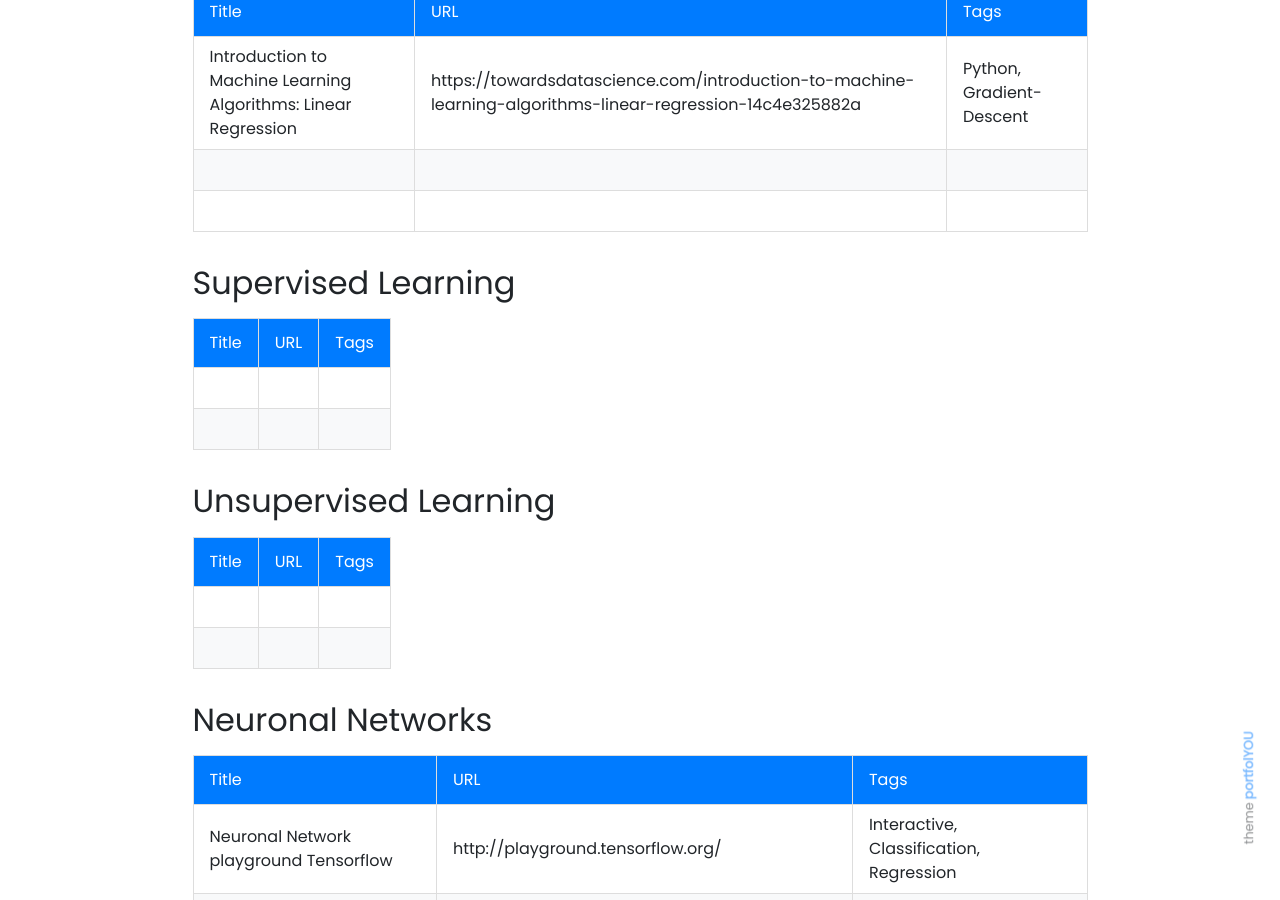
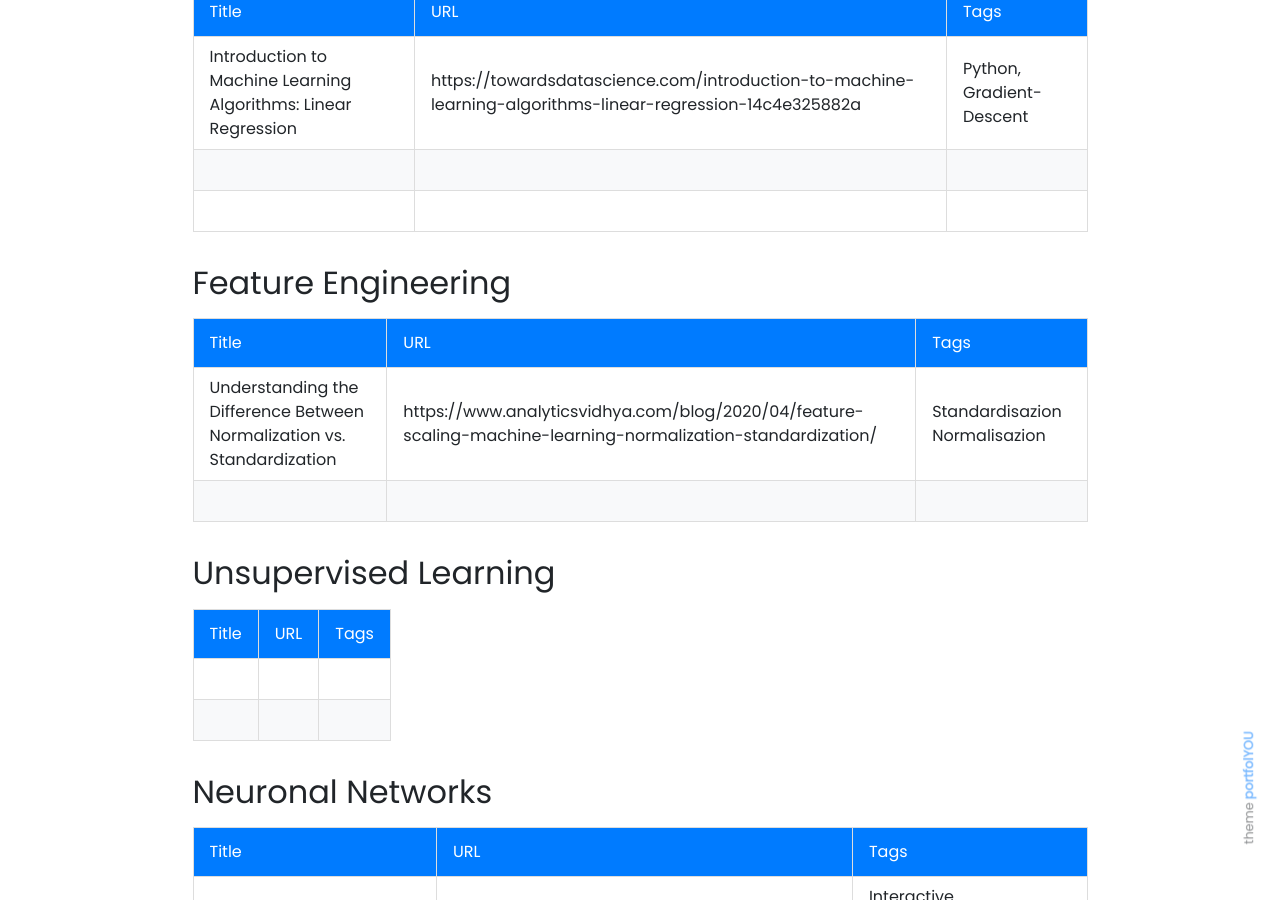
Before and after one commit to SimonLuder/simonluder.github.io, a Jekyll site: the page built from _posts/2021-05-10-ds_collection.md, in a window 1280 px wide and 900 px high, scrolled down 386 px. Built offline with Jekyll 4.4.1, drawn with Linux system fonts in a browser that asks for light colours; nearby versions of some CDN libraries; our own code applies the rules of GitHub Pages for plain Markdown files.

Commit message:
Update 2021-05-10-ds_collection.md

```diff
--- a/_posts/2021-05-10-ds_collection.md
+++ b/_posts/2021-05-10-ds_collection.md
@@ -17,11 +17,11 @@ A small collection of materials on ML and other stuff.
 |  |  |  |
 |  |  |  |
 
-## Supervised Learning
+## Feature Engineering
 
 | Title         | URL           | Tags  |
 | ------------- |---------------| ------|
-|  |  |  |
+| Understanding the Difference Between Normalization vs. Standardization | https://www.analyticsvidhya.com/blog/2020/04/feature-scaling-machine-learning-normalization-standardization/ | Standardisazion Normalisazion |
 |  |  |  |
 
 ## Unsupervised Learning
```
